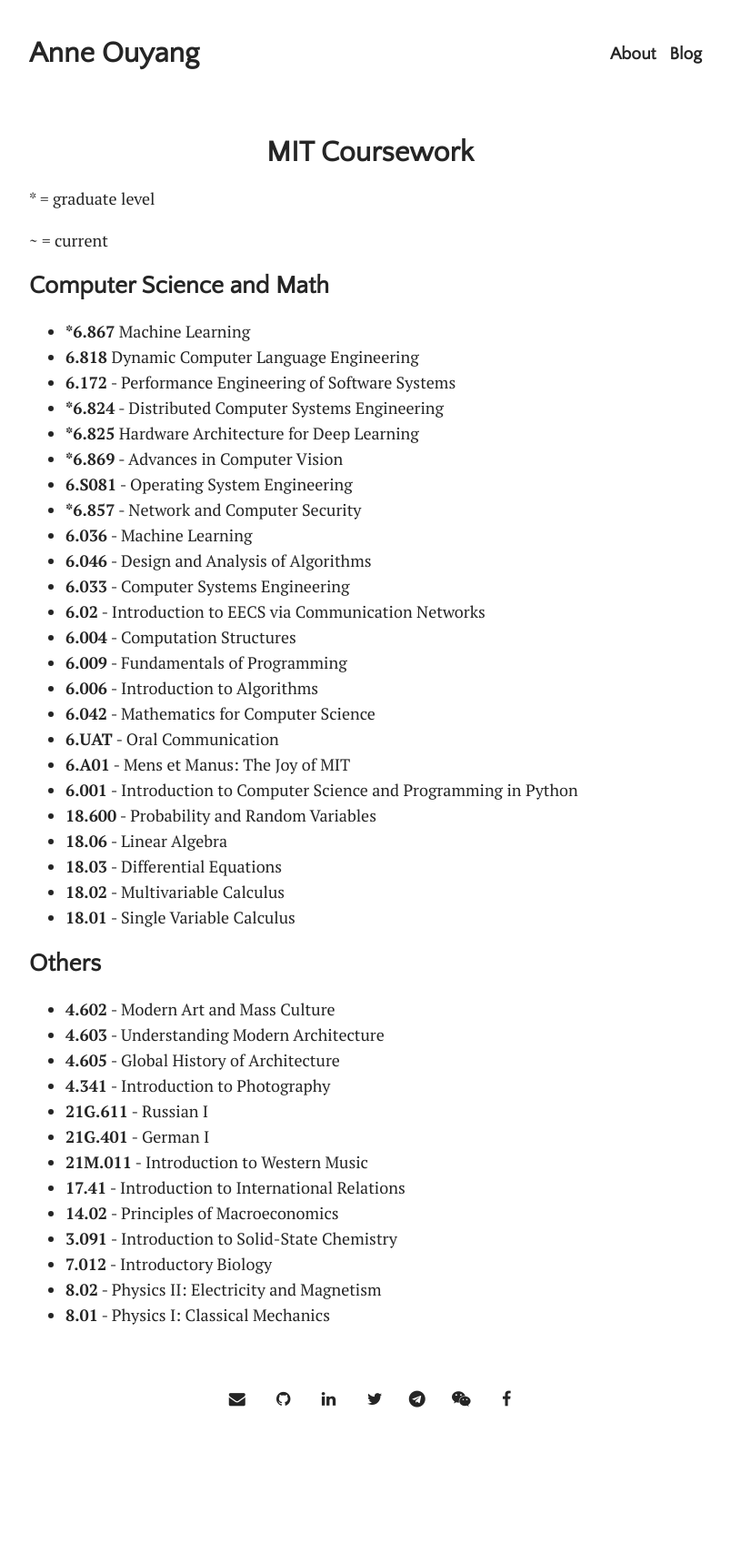
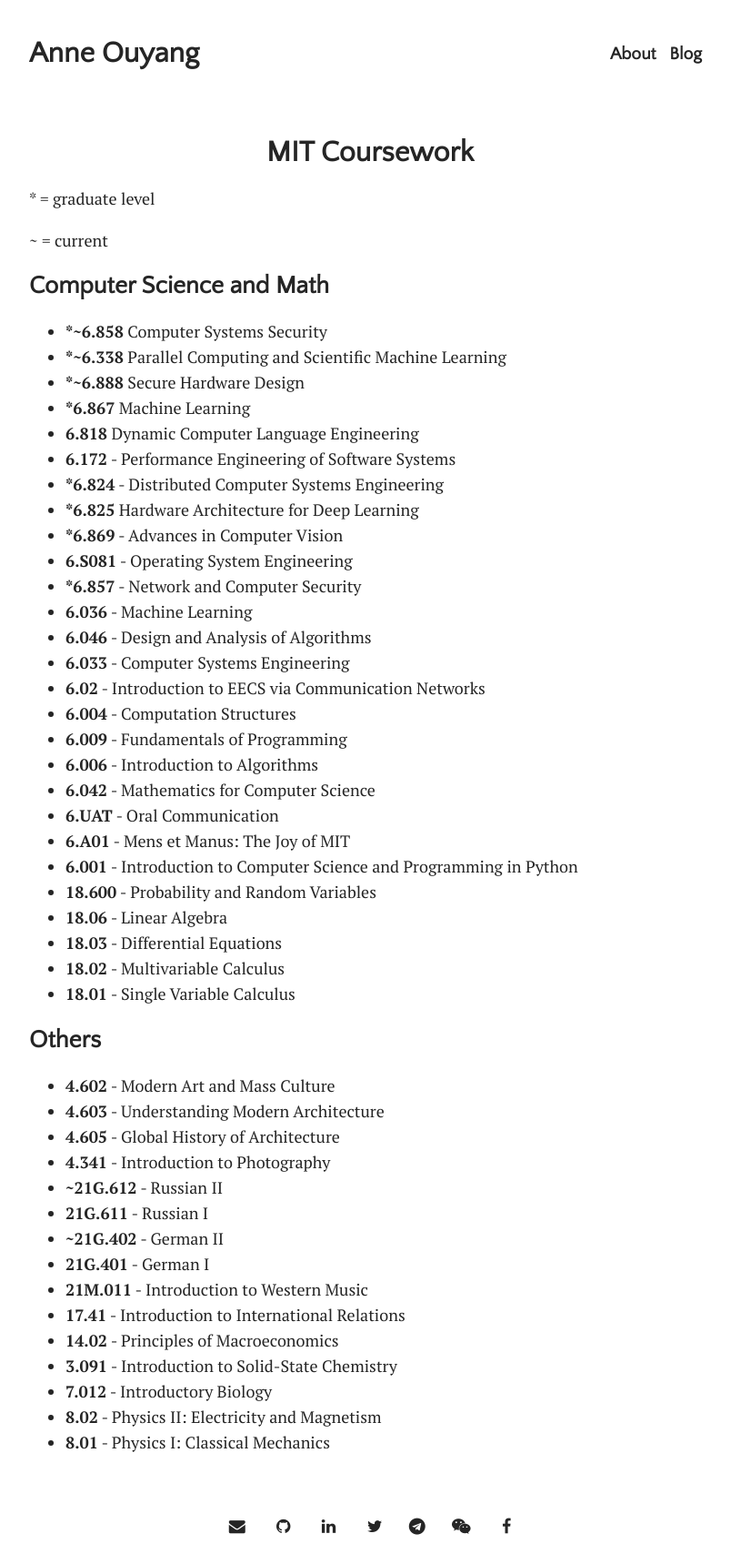
Before and after one commit to anneouyang/anneouyang.github.io, a Jekyll site: the page built from coursework.md, in a window 1280 px wide. Shown: the whole page at 91% size, without its empty margins (233-1037 px from the left). Built offline with Jekyll 4.4.1, drawn with Linux system fonts in a browser that asks for light colours; some web fonts are replaced; before the commit the page ends 1568 px from its top, so only the background shows below that.

Commit message:
update coursework

```diff
--- a/coursework.md
+++ b/coursework.md
@@ -10,6 +10,9 @@ title: Coursework
 \~ = current
 
 ## Computer Science and Math
+- **\*\~6.858** Computer Systems Security
+- **\*\~6.338** Parallel Computing and Scientific Machine Learning
+- **\*\~6.888** Secure Hardware Design
 - **\*6.867** Machine Learning
 - **6.818** Dynamic Computer Language Engineering
 - **6.172** - Performance Engineering of Software Systems
@@ -40,7 +43,9 @@ title: Coursework
 - **4.603** - Understanding Modern Architecture
 - **4.605** - Global History of Architecture
 - **4.341** - Introduction to Photography
+- **\~21G.612** - Russian II
 - **21G.611** - Russian I
+- **\~21G.402** - German II
 - **21G.401** - German I
 - **21M.011** - Introduction to Western Music
 - **17.41** - Introduction to International Relations
```
